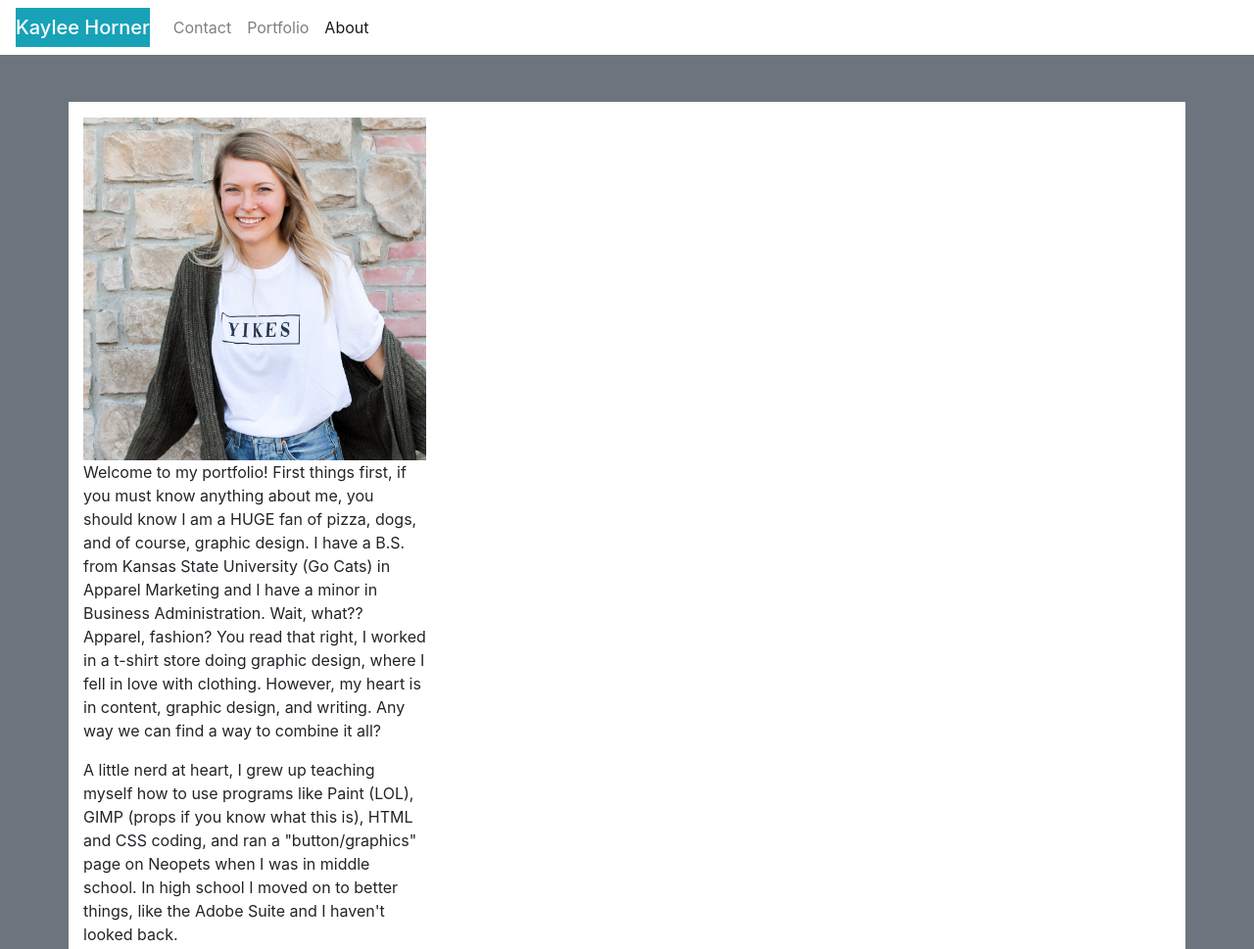
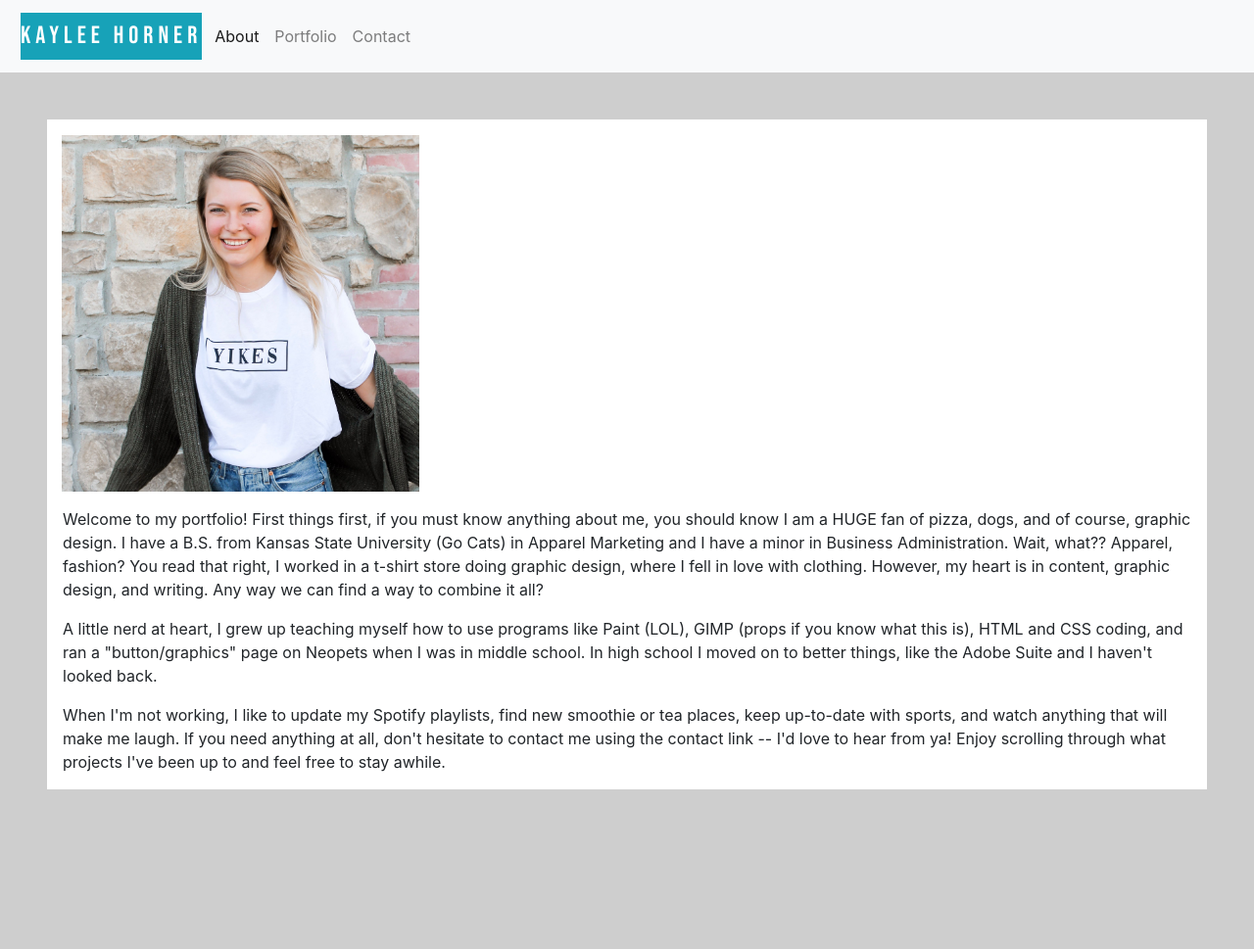
Before and after one commit to KayleeHorner/02_responsive_portfolio, a plain HTML site: page index.html in a window 1280 px wide. Shown: the top 969 px of the page at 98% size. After the commit the page ends 854 px from the top, so only its background shows below. Drawn offline with nearby package versions, Linux system fonts and the light colour scheme.

Commit message:
updated nav to function

```diff
--- a/index.html
+++ b/index.html
@@ -7,39 +7,54 @@
 
     <link rel="stylesheet" href="https://maxcdn.bootstrapcdn.com/bootstrap/4.0.0/css/bootstrap.min.css">
     <link rel="stylesheet" href="https://maxcdn.bootstrapcdn.com/font-awesome/4.7.0/css/font-awesome.min.css">
-  <link rel="stylesheet" type="text/css" href="./assets/style_index.css">
+    <link href="https://fonts.googleapis.com/css2?family=Bebas+Neue&display=swap" rel="stylesheet">
 
+    <style>
+      body {
+        background-color: #cecece;
+      }
+
+      #navname {
+        font-family: 'Bebas Neue', sans-serif;
+        letter-spacing: 5px;
+        font-size: 25px;
+        padding: auto;
+        margin: 5px 5px 5px 5px;
+      }
+    </style>
   </head>
 
       <body>
-        <nav class="navbar navbar-expand-lg navbar-light bg-white">
-            <div class="navbar-brand mb-0 h1 bg-info text-white">Kaylee Horner</div>
-            <button class="navbar-toggler" type="button" data-toggle="collapse" data-target="#navbarNav" aria-controls="navbarNav" aria-expanded="false" aria-label="Toggle navigation">
+        <nav class="navbar navbar-expand-lg navbar-light bg-light">
+          <span class="navbar-brand bg-info text-white" id="navname">Kaylee Horner</span>
+          <button class="navbar-toggler" type="button" data-toggle="collapse" data-target="#navbarTogglerDemo02" aria-controls="navbarTogglerDemo02" aria-expanded="false" aria-label="Toggle navigation">
             <span class="navbar-toggler-icon"></span>
           </button>
-            <div class="collapse navbar-collapse">
+
+          <div class="collapse navbar-collapse" id="navbarTogglerDemo02">
             <ul class="navbar-nav mr-auto mt-2 mt-lg-0">
-                <li class="nav-item">
-                  <a class="nav-link" href="./contact.html">Contact</a>
+              <li class="nav-item active">
+                <a class="nav-link" href="./index.html">About <span class="sr-only">(current)</span></a>
               </li>
               <li class="nav-item">
                 <a class="nav-link" href="./portfolio.html">Portfolio</a>
               </li>
-                <li class="nav-item active">
-                  <a class="nav-link" href="./index.html">About</a>
+              <li class="nav-item">
+                <a class="nav-link" href="./contact.html">Contact</a>
               </li>
             </ul>
           </div>
         </nav>
 
-        <div class="p-5 bg-secondary">
-            <div class="container bg-white">
+        <div class="p-5">
+          <div class="container-fluid bg-white">
             <div class="row">
-                    <div class="col-md-4 col-xs-2 text-wrap">
+              <div class="col-xs-2 col-md-4">
                 <div class="mt-3 mb-3">
                   <img class="img-fluid float-left" src="./assets/images/about-page-image.jpeg">
                 </div>
-                        <div class="float-right">
+              </div>
+              <div class="col-xs-2 ml-3 mr-3 mt-3">
                 <p>
                   Welcome to my portfolio! First things first, if you must know anything
                   about me, you should know I am a HUGE fan of pizza, dogs, and of course,
@@ -61,16 +76,10 @@
                   When I'm not working, I like to update my Spotify playlists,
                   find new smoothie or tea places, keep up-to-date with sports,
                   and watch anything that will make me laugh. If you need anything
-                            at all, don't hesitate to contact me using the contact link --I'd
+                  at all, don't hesitate to contact me using the contact link -- I'd
                   love to hear from ya! Enjoy scrolling through what projects I've
                   been up to and feel free to stay awhile.
                 </p>
-                    </div>
-                </div>
-                </div>
-                <div class="row">
-                <div class="col-md-6">
-
               </div>
 
           </div>
@@ -78,5 +87,21 @@
           </div>
           </div>
         </div>
+
+      <script
+      src="https://code.jquery.com/jquery-3.5.1.slim.min.js"
+      integrity="sha384-DfXdz2htPH0lsSSs5nCTpuj/zy4C+OGpamoFVy38MVBnE+IbbVYUew+OrCXaRkfj"
+      crossorigin="anonymous"
+    ></script>
+    <script
+      src="https://cdn.jsdelivr.net/npm/popper.js@1.16.1/dist/umd/popper.min.js"
+      integrity="sha384-9/reFTGAW83EW2RDu2S0VKaIzap3H66lZH81PoYlFhbGU+6BZp6G7niu735Sk7lN"
+      crossorigin="anonymous"
+    ></script>
+    <script
+      src="https://stackpath.bootstrapcdn.com/bootstrap/4.5.2/js/bootstrap.min.js"
+      integrity="sha384-B4gt1jrGC7Jh4AgTPSdUtOBvfO8shuf57BaghqFfPlYxofvL8/KUEfYiJOMMV+rV"
+      crossorigin="anonymous"
+    ></script>
     </body>
 </html>
```
Lines whose indentation alone changed are shown as unchanged.
